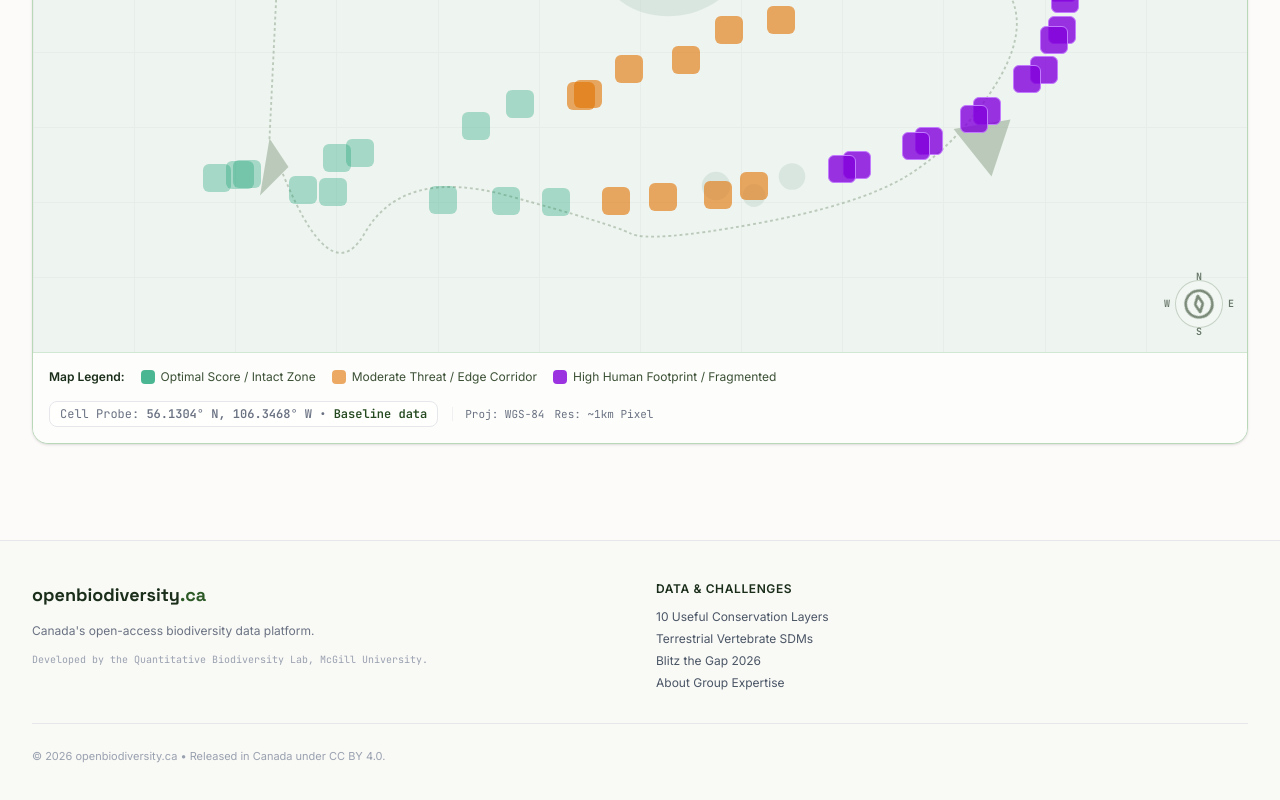
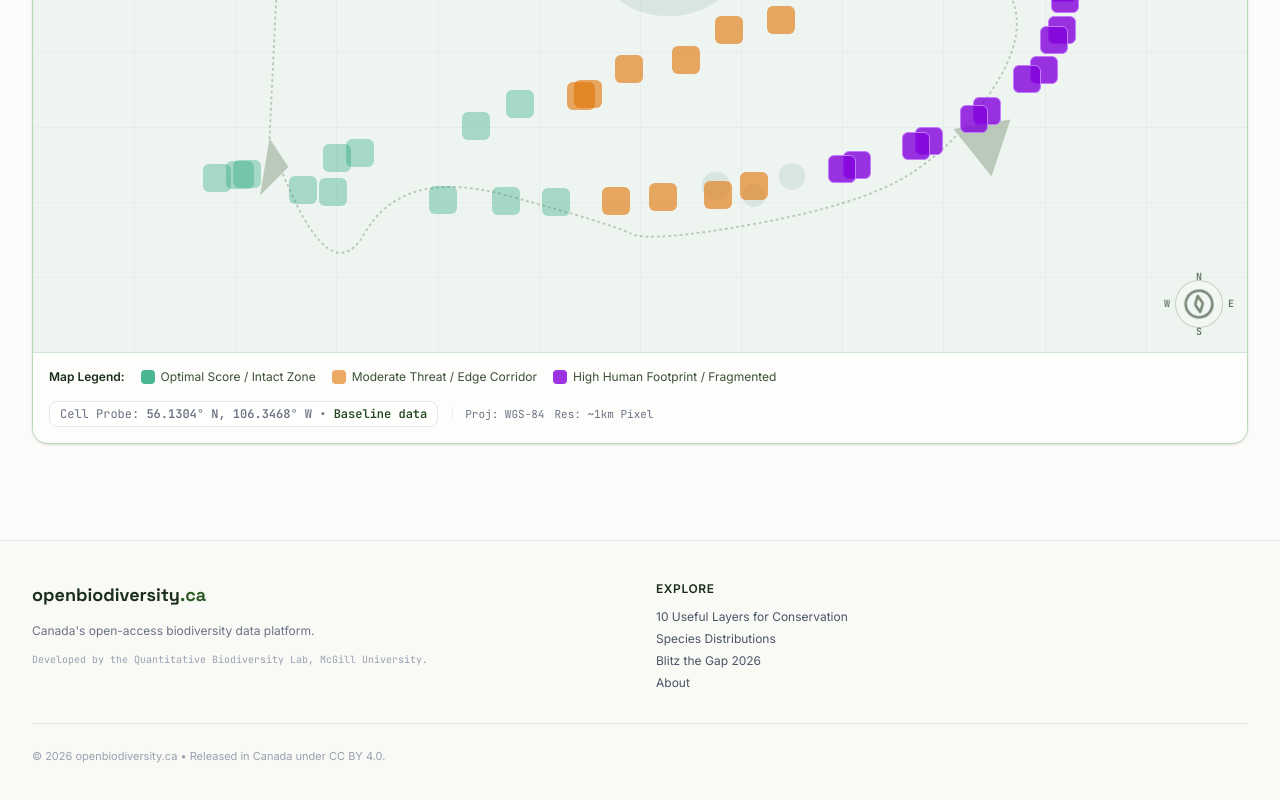
Before and after one commit to PollockLab/openbiodiversity.ca, a React (Vite) app: page / in a window 1280 px wide. Shown: the part 1187-1987 px from the top of the page. Built offline with nearby package versions, Linux system fonts and the light colour scheme.

Commit message:
Footer edits.

```diff
--- a/src/components/Footer.tsx
+++ b/src/components/Footer.tsx
@@ -31,17 +31,17 @@ export default function Footer({ setActiveTab }: FooterProps) {
           {/* Quick Tabs Columns */}
           <div>
             <h4 className="text-xs font-semibold uppercase tracking-wider text-wood-900 mb-3">
-              Data & Challenges
+              Explore
             </h4>
             <ul className="space-y-1.5 text-xs text-gray-600">
               <li>
                 <button onClick={() => setActiveTab('useful-layers')} className="hover:text-sage-500 transition-colors cursor-pointer">
-                  10 Useful Conservation Layers
+                  10 Useful Layers for Conservation
                 </button>
               </li>
               <li>
                 <button onClick={() => setActiveTab('sdm-explorer')} className="hover:text-sage-500 transition-colors cursor-pointer">
-                  Terrestrial Vertebrate SDMs
+                  Species Distributions
                 </button>
               </li>
               <li>
@@ -51,7 +51,7 @@ export default function Footer({ setActiveTab }: FooterProps) {
               </li>
               <li>
                 <button onClick={() => setActiveTab('about')} className="hover:text-sage-500 transition-colors cursor-pointer">
-                  About Group Expertise
+                  About
                 </button>
               </li>
             </ul>
```
